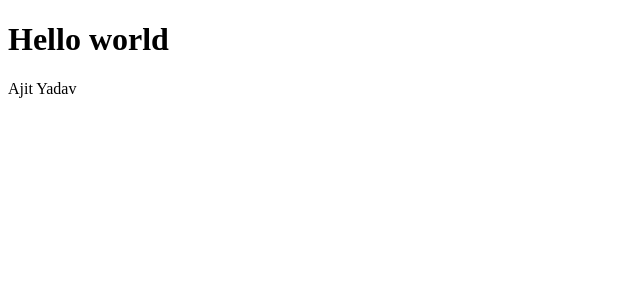
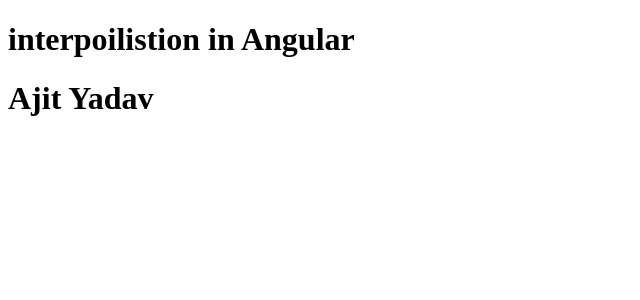
Before and after one commit to Ajit180/Angular-Tut, an Angular app: page / in a window 1280 px wide. Shown: the top 300 px of the page, without its empty margins (0-640 px from the left). Built offline with nearby package versions, Linux system fonts and the light colour scheme.

Commit message:
InterPolation in Angular

```diff
--- a/src/app/app.html
+++ b/src/app/app.html
@@ -1,2 +1,3 @@
-<h1>Hello world</h1>
- {{title}}
+<h1>interpoilistion in Angular</h1>
+ <h1>{{title}}</h1>
+ <!-- double {{}} is called interpoilistion -->
```
